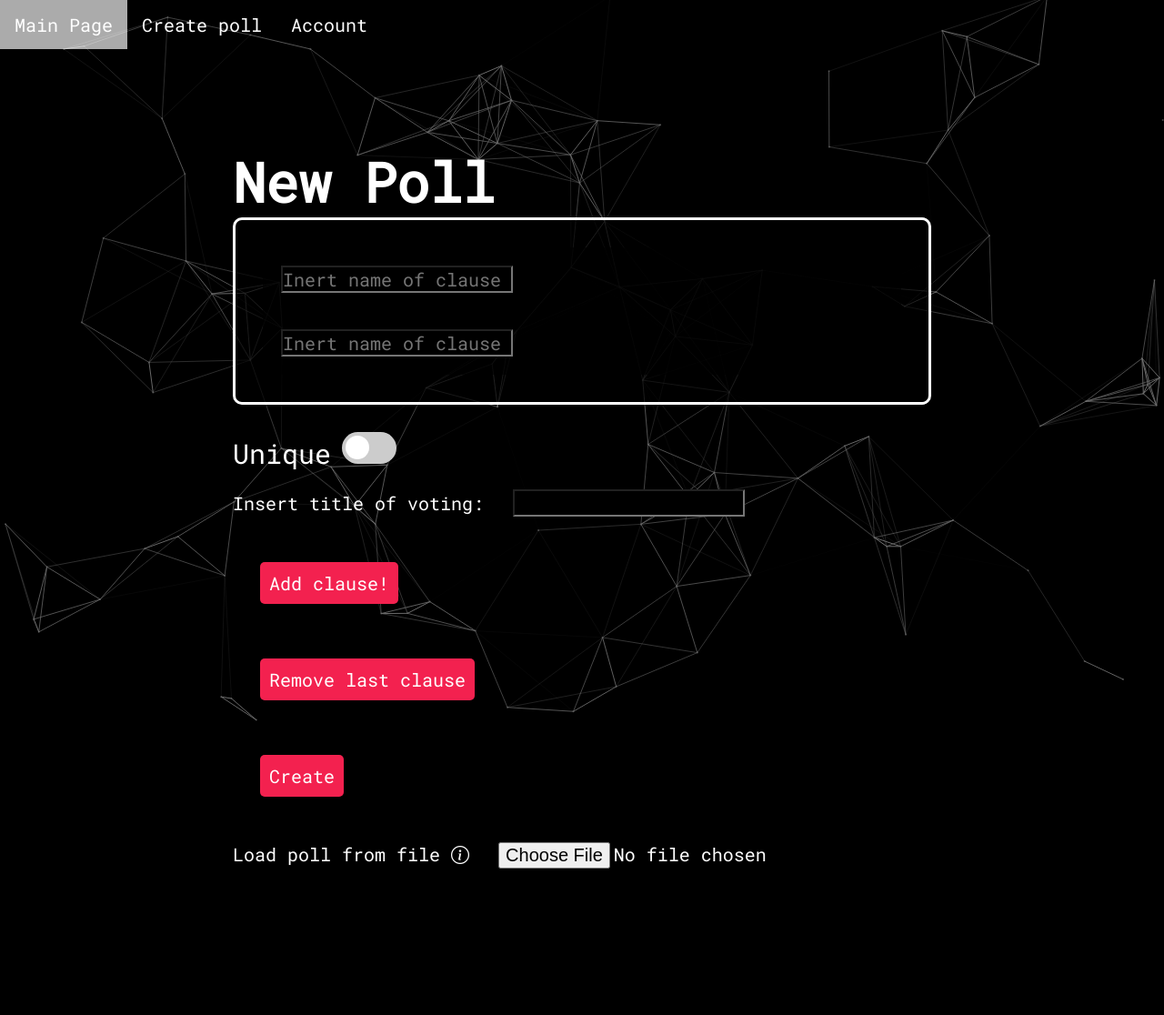
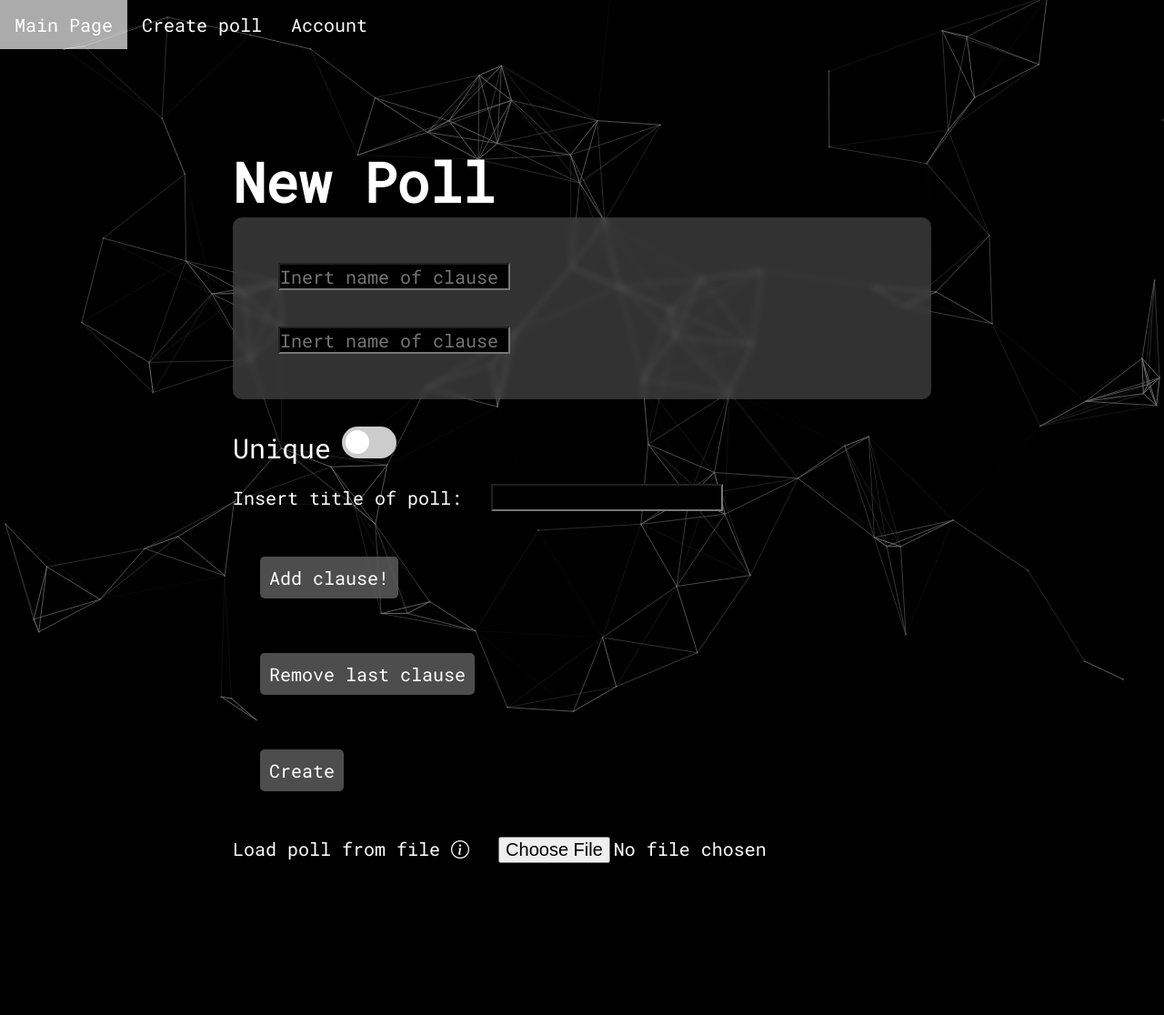
Before and after one commit to aNOOBisTheGod/MegaPolls, a Flask app: page /create_poll in a window 1280 px wide. Shown: the top 1116 px of the page at 91% size. After the commit the page ends 949 px from the top, so only its background shows below. Run offline with Flask 2, Linux system fonts and the light colour scheme; some libraries are stand-ins or nearby versions.

Commit message:
like final style fixes

```diff
--- a/static/css/main.css
+++ b/static/css/main.css
@@ -57,7 +57,7 @@ footer {
   background-color: rgba(24, 24, 24, 0.5);
   padding: 10vh;
   color: rgb(146, 146, 146);
-  backdrop-filter: blur(10px);
+  backdrop-filter: blur(4px);
 }
 
 .navbar {
@@ -174,17 +174,17 @@ input:checked + .slider:before {
 }
 
 .simple-button {
-  background-color: #f3214f;
   padding: 10px;
   border-radius: 5px;
   border: none;
   transition: 0.4s;
   margin: 30px;
+  backdrop-filter: blur(1px);
 }
 
 .simple-button:hover {
   transform: scale(1.2);
-  box-shadow: 0px 0px 10px #f3214faf;
+  box-shadow: 0px 0px 10px #707070af;
 }
 
 ::-webkit-scrollbar {
@@ -208,12 +208,13 @@ input:checked + .slider:before {
 
 .clauses-field {
   position: fixed;
-  border: 3px solid white;
   border-radius: 10px;
-  max-height: 300px;
+  max-height: 140px;
   overflow-y: scroll;
   right: 10vw;
   padding: 30px;
+  background-color: rgba(125, 125, 125, 0.4);
+  backdrop-filter: blur(3px);
 }
 @media only screen and (max-width: 1400px) {
   .clauses-field {
@@ -243,7 +244,7 @@ input[type="checkbox"]:checked + .usethis {
 
 .text-blur-wrapper {
   background-color: #292929b4;
-  backdrop-filter: blur(10px);
+  backdrop-filter: blur(3px);
   display: inline-block;
   padding-right: 10vw;
   padding-left: 10vw;
@@ -337,3 +338,7 @@ h3 {
   background-color: rgba(70, 70, 70, 0.5);
   backdrop-filter: blur(10px);
 }
+
+.clauseDiv{
+  background-color: rgba(125, 125, 125, 0);
+}
--- a/static/js/script.js
+++ b/static/js/script.js
@@ -161,7 +161,7 @@ function changeColorsSchemeWhite() {
   canvas.style.background = "white";
   let allButtons = document.getElementsByClassName("simple-button");
   for (let i = 0; i < allButtons.length; i++) {
-    allButtons[i].style.background = "#555";
+    allButtons[i].style.background = "#a3a3a3af";
   }
   let allInputs = document.getElementsByTagName("input");
   for (let i = 0; i < allInputs.length; i++) {
@@ -172,9 +172,8 @@ function changeColorsSchemeWhite() {
   }
   let allBlurs = document.getElementsByClassName("text-blur-wrapper");
   for (let i = 0; i < allBlurs.length; i++) {
-    if (allBlurs[i].id != "clauseInput") {
+      allBlurs[i].style.boxShadow = "0px 0px 100px 0px #0000002b";
       allBlurs[i].style.background = "#9c9b9bb4";
-    }
   }
 }
 function changeColorsSchemeBlack() {
@@ -186,7 +185,7 @@ function changeColorsSchemeBlack() {
   canvas.style.background = "black";
   let allButtons = document.getElementsByClassName("simple-button");
   for (let i = 0; i < allButtons.length; i++) {
-    allButtons[i].style.background = "#f3214f";
+    allButtons[i].style.background = "#707070af";
   }
   let allInputs = document.getElementsByTagName("input");
   for (let i = 0; i < allInputs.length; i++) {
@@ -197,6 +196,7 @@ function changeColorsSchemeBlack() {
   }
   let allBlurs = document.getElementsByClassName("text-blur-wrapper");
   for (let i = 0; i < allBlurs.length; i++) {
+    allBlurs[i].style.boxShadow = "0px 0px 100px 0px #FFFFFF2b";
     allBlurs[i].style.background = "#292929b4";
   }
 }
--- a/templates/create_poll.html
+++ b/templates/create_poll.html
@@ -35,7 +35,7 @@
           <input type="checkbox" name="isUnique" value="on" />
           <span class="slider round"></span> </label
         ><br />
-        <a>Insert title of voting:</a>
+        <a>Insert title of poll:</a>
 
         <input name="title" id="votingTitle" /><br />
         <button onclick="addElement()" type="button" class="simple-button">
@@ -74,6 +74,7 @@
     // }
     function addElement(context = "") {
       var div = document.createElement("div");
+      div.setAttribute("class", "clauseDiv")
       button = document.getElementById("addClause");
       var text = document.createElement("input");
       text.setAttribute("type", "text");
```
